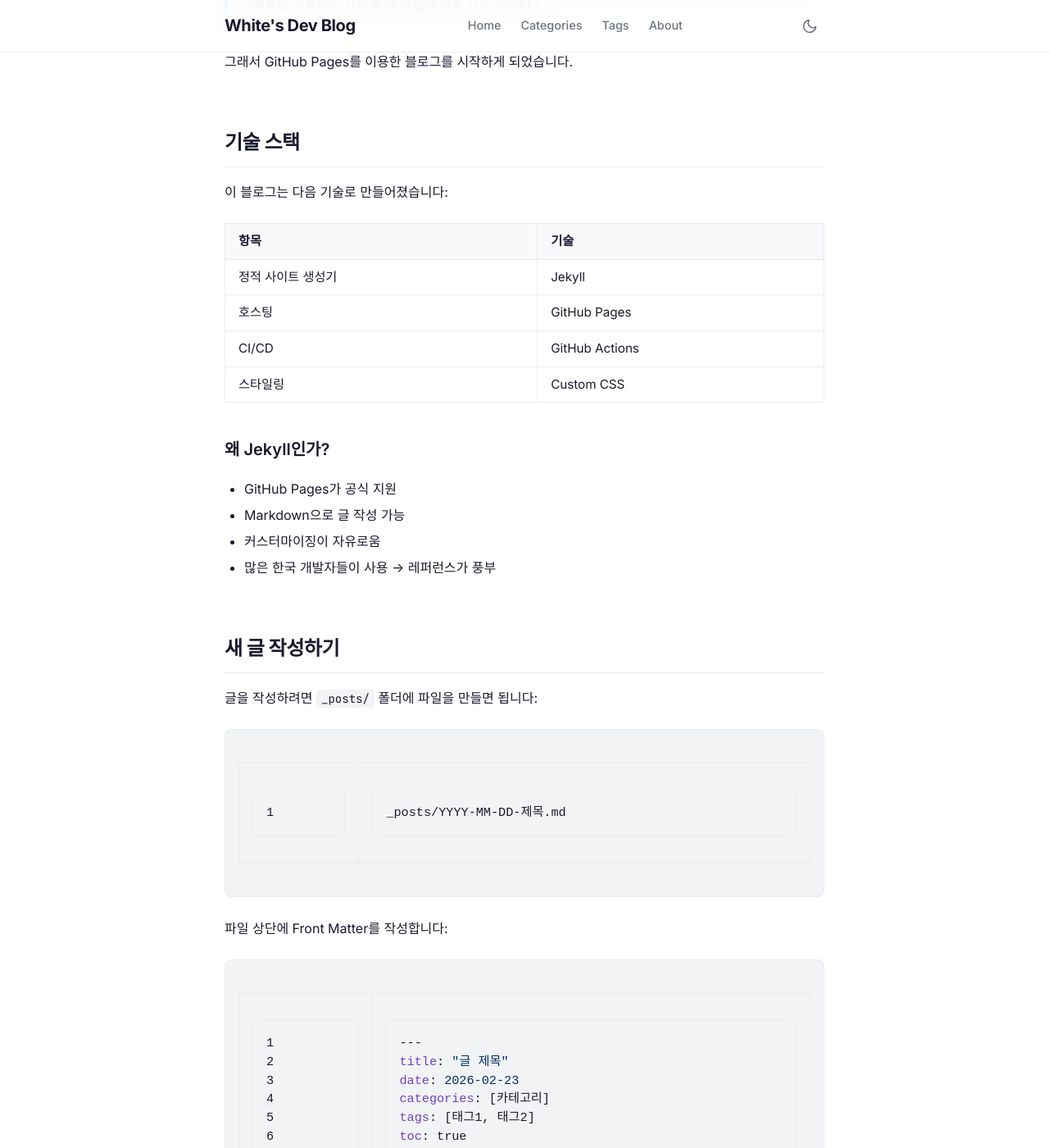
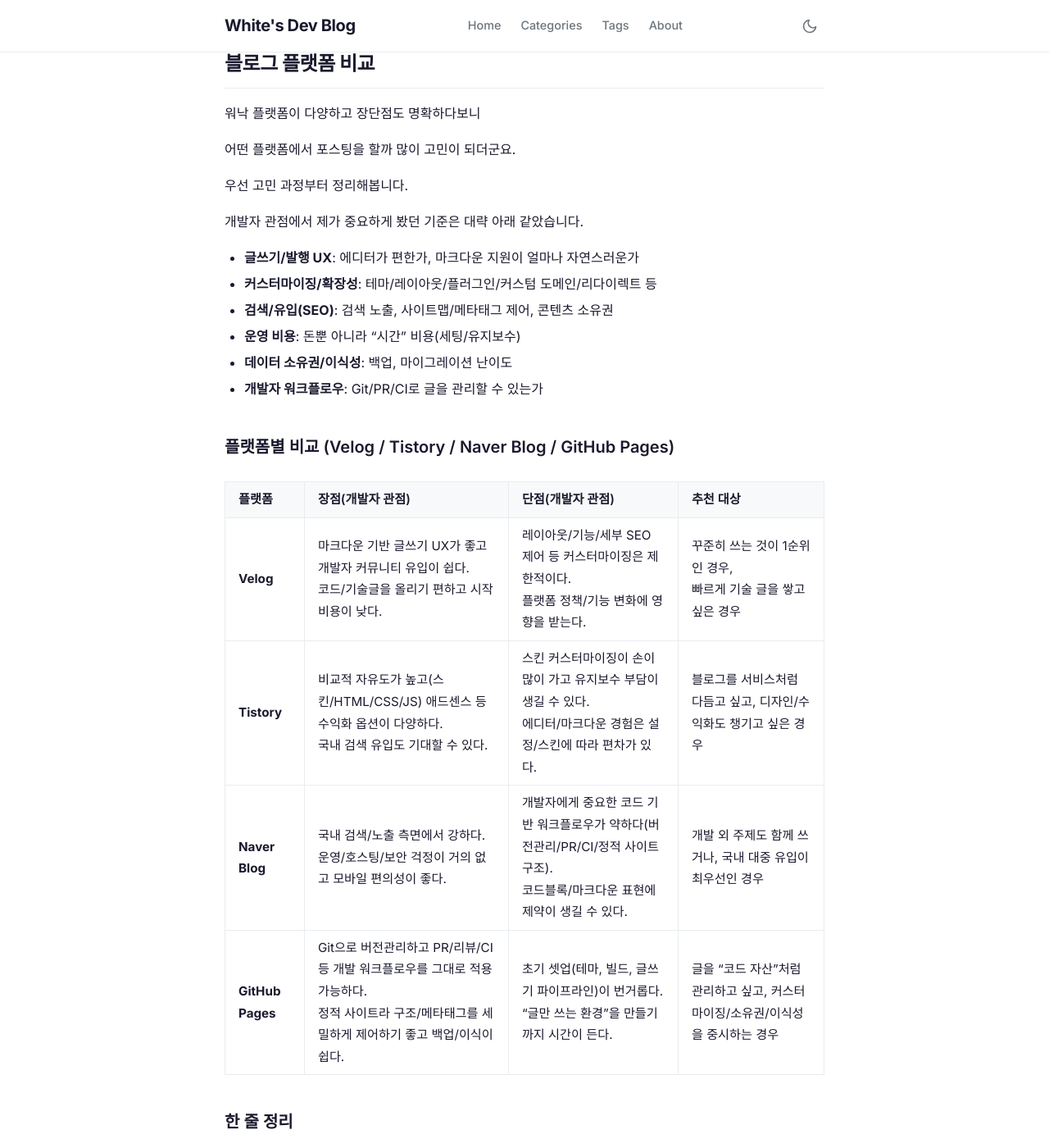
Before and after one commit to white091612/white091612.github.io, a Jekyll site: the page built from _posts/2026-02-23-hello-blog.md, in a window 1280 px wide and 1400 px high, scrolled down 746 px. Shown: the whole window at 82% size. Built offline with Jekyll 4.4.1, drawn with Linux system fonts in a browser that asks for light colours; some of the changed text lies outside the part shown.

Commit message:
Modify first post contents

````diff
--- a/_posts/2026-02-23-hello-blog.md
+++ b/_posts/2026-02-23-hello-blog.md
@@ -10,82 +10,49 @@
 ## 블로그를 시작한 이유
 
 개발을 하면서 배운 것들을 체계적으로 정리할 공간이 필요했습니다.
-머릿속에만 두면 금방 잊어버리기도 하고, 같은 문제를 반복해서 검색하는 경우도 많았거든요.
 
-> "배움을 기록하는 가장 좋은 방법은 글로 쓰는 것이다."
+사내 프로젝트는 사내에 셋업된 Atlassian 플랫폼을 이용했는데,
 
-그래서 GitHub Pages를 이용한 블로그를 시작하게 되었습니다.
+개인적으로 진행하는것들은 정리가 안되기도 하고,,
 
-## 기술 스택
+너저분하게 있는게 개인적으로 너무 답답해서 blog를 운영하기로 결정했습니다.
 
-이 블로그는 다음 기술로 만들어졌습니다:
 
-| 항목 | 기술 |
-|------|------|
-| 정적 사이트 생성기 | Jekyll |
-| 호스팅 | GitHub Pages |
-| CI/CD | GitHub Actions |
-| 스타일링 | Custom CSS |
+## 블로그 플랫폼 비교
 
-### 왜 Jekyll인가?
+워낙 플랫폼이 다양하고 장단점도 명확하다보니
 
-- GitHub Pages가 공식 지원
-- Markdown으로 글 작성 가능
-- 커스터마이징이 자유로움
-- 많은 한국 개발자들이 사용 → 레퍼런스가 풍부
+어떤 플랫폼에서 포스팅을 할까 많이 고민이 되더군요.
 
-## 새 글 작성하기
+우선 고민 과정부터 정리해봅니다.
 
-글을 작성하려면 `_posts/` 폴더에 파일을 만들면 됩니다:
+개발자 관점에서 제가 중요하게 봤던 기준은 대략 아래 같았습니다.
 
-```
-_posts/YYYY-MM-DD-제목.md
-```
+- **글쓰기/발행 UX**: 에디터가 편한가, 마크다운 지원이 얼마나 자연스러운가
+- **커스터마이징/확장성**: 테마/레이아웃/플러그인/커스텀 도메인/리다이렉트 등
+- **검색/유입(SEO)**: 검색 노출, 사이트맵/메타태그 제어, 콘텐츠 소유권
+- **운영 비용**: 돈뿐 아니라 “시간” 비용(세팅/유지보수)
+- **데이터 소유권/이식성**: 백업, 마이그레이션 난이도
+- **개발자 워크플로우**: Git/PR/CI로 글을 관리할 수 있는가
 
-파일 상단에 Front Matter를 작성합니다:
+### 플랫폼별 비교 (Velog / Tistory / Naver Blog / GitHub Pages)
 
-```yaml
----
-title: "글 제목"
-date: 2026-02-23
-categories: [카테고리]
-tags: [태그1, 태그2]
-toc: true
----
-```
+| 플랫폼 | 장점(개발자 관점) | 단점(개발자 관점) | 추천 대상 |
+|---|---|---|---|
+| **Velog** | 마크다운 기반 글쓰기 UX가 좋고 개발자 커뮤니티 유입이 쉽다.<br>코드/기술글을 올리기 편하고 시작 비용이 낮다. | 레이아웃/기능/세부 SEO 제어 등 커스터마이징은 제한적이다.<br>플랫폼 정책/기능 변화에 영향을 받는다. | 꾸준히 쓰는 것이 1순위인 경우,<br>빠르게 기술 글을 쌓고 싶은 경우 |
+| **Tistory** | 비교적 자유도가 높고(스킨/HTML/CSS/JS) 애드센스 등 수익화 옵션이 다양하다. <br>국내 검색 유입도 기대할 수 있다. | 스킨 커스터마이징이 손이 많이 가고 유지보수 부담이 생길 수 있다.<br>에디터/마크다운 경험은 설정/스킨에 따라 편차가 있다. | 블로그를 서비스처럼 다듬고 싶고, 디자인/수익화도 챙기고 싶은 경우 |
+| **Naver Blog** | 국내 검색/노출 측면에서 강하다.<br>운영/호스팅/보안 걱정이 거의 없고 모바일 편의성이 좋다. | 개발자에게 중요한 코드 기반 워크플로우가 약하다(버전관리/PR/CI/정적 사이트 구조).<br>코드블록/마크다운 표현에 제약이 생길 수 있다. | 개발 외 주제도 함께 쓰거나, 국내 대중 유입이 최우선인 경우 |
+| **GitHub Pages** | Git으로 버전관리하고 PR/리뷰/CI 등 개발 워크플로우를 그대로 적용 가능하다.<br>정적 사이트라 구조/메타태그를 세밀하게 제어하기 좋고 백업/이식이 쉽다. | 초기 셋업(테마, 빌드, 글쓰기 파이프라인)이 번거롭다.<br>“글만 쓰는 환경”을 만들기까지 시간이 든다. | 글을 “코드 자산”처럼 관리하고 싶고, 커스터마이징/소유권/이식성을 중시하는 경우 |
 
-그 아래에 Markdown으로 본문을 작성하면 끝입니다! ✍️
+### 한 줄 정리
 
-## 코드 블록 예시
+- **Velog**: 가장 빠르게 시작해서 꾸준히 쓰기 좋음
+- **Tistory**: 커스터마이징/수익화까지 욕심낼 때 유리
+- **Naver Blog**: 국내 대중 유입 + 운영 편의성이 강점
+- **GitHub Pages**: 개발자 워크플로우/소유권/확장성이 강점(대신 초기 비용)
 
-Jekyll은 코드 하이라이팅을 기본 지원합니다:
 
-```python
-def hello_blog():
-    """첫 번째 블로그 포스트!"""
-    print("Hello, World! 🚀")
-    return "블로그 시작!"
+<br><br><br><br><br><br><br>
+초기 셋업이 번거로워도 포스트들도 코드처럼 버전관리 및 CI등이 적용되면 좋겠다 싶어 github pages를 선택했다.
 
-if __name__ == "__main__":
-    hello_blog()
-```
-
-```javascript
-// JavaScript도 지원합니다
-const blog = {
-  name: "White's Dev Blog",
-  engine: "Jekyll",
-  hosting: "GitHub Pages",
-};
-
-console.log(`Welcome to ${blog.name}!`);
-```
-
-## 앞으로의 계획
-
-- [ ] 개발 관련 학습 노트 정리
-- [ ] 프로젝트 회고록 작성
-- [ ] 유용한 팁 & 트릭 공유
-- [ ] TIL (Today I Learned) 시리즈
-
-꾸준히 기록하는 습관을 들이는 것이 목표입니다. 🎯
+후기를 찾아보니 프론트 지식이 필요하다고 하는 경우가 있던데 하면서 배우기로 해보자.
````
